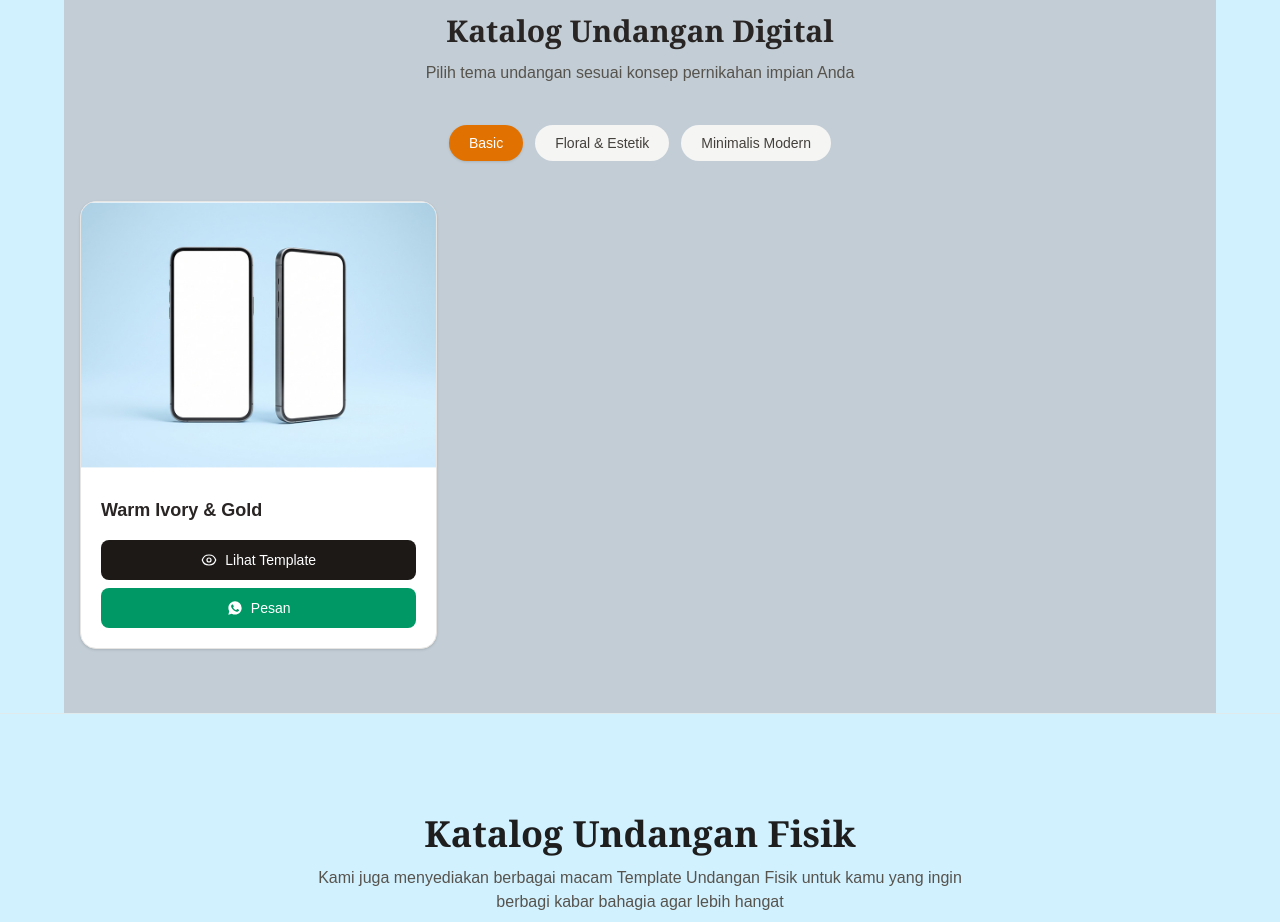
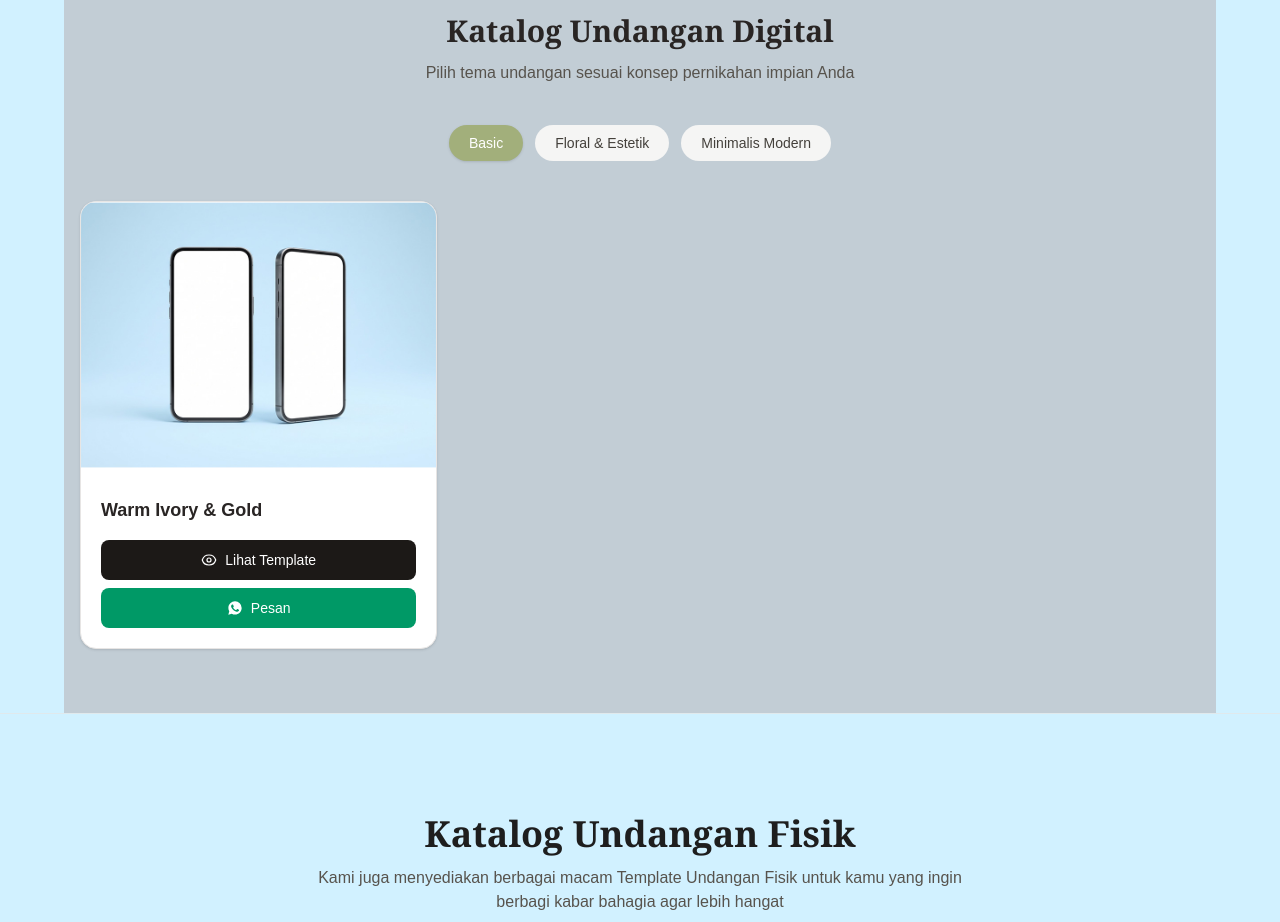
Before and after one commit to Beecome1/sejoly-invitation-portofolio, a website: page index.html in a window 1280 px wide. Shown: the part 860-1782 px from the top of the page. Drawn offline with Linux system fonts and the light colour scheme.

Commit message:
Ubah warna latar tombol filter menjadi hijau muda

```diff
--- a/index.html
+++ b/index.html
@@ -344,7 +344,7 @@
           <button
             type="button"
             data-filter="basic"
-            class="filter-btn px-5 py-2 rounded-full text-sm font-medium transition-all duration-200 bg-amber-600 text-white shadow-sm cursor-pointer"
+            class="filter-btn px-5 py-2 rounded-full text-sm font-medium transition-all duration-200 bg-[#A2AF7B] text-white shadow-sm cursor-pointer"
           >
             Basic
           </button>
```
Also changed, not shown: dist/js/main.js.
